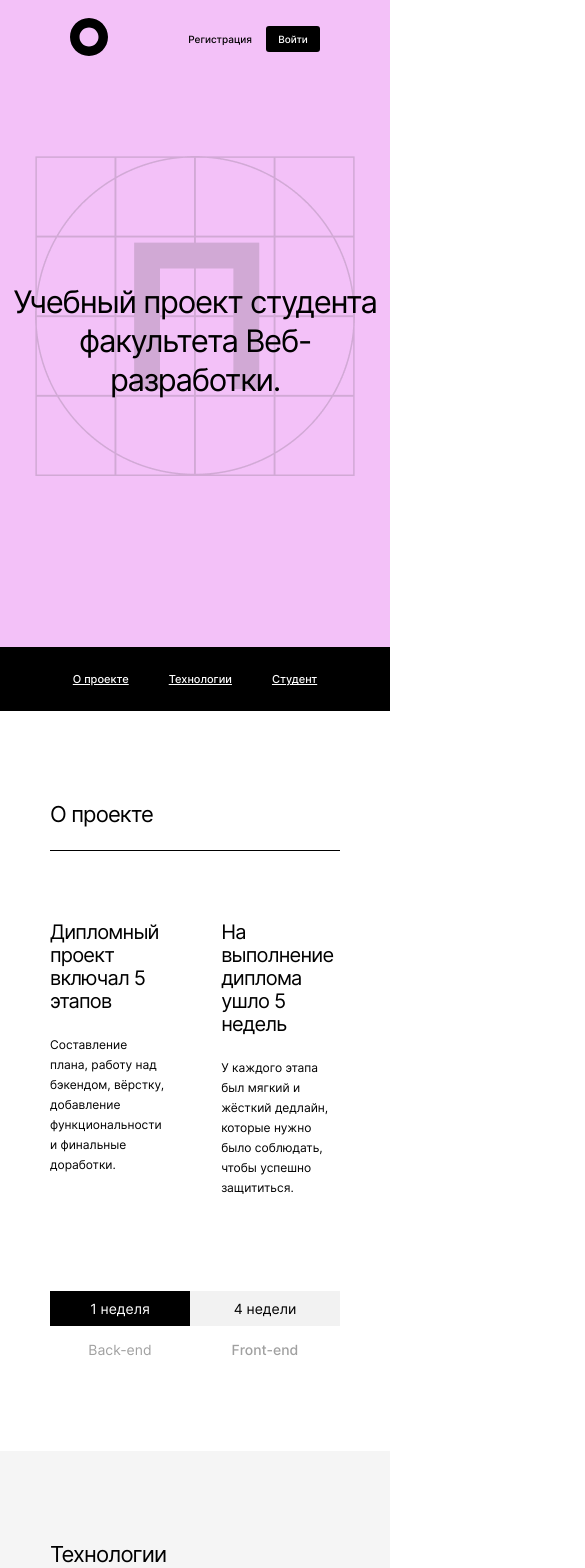
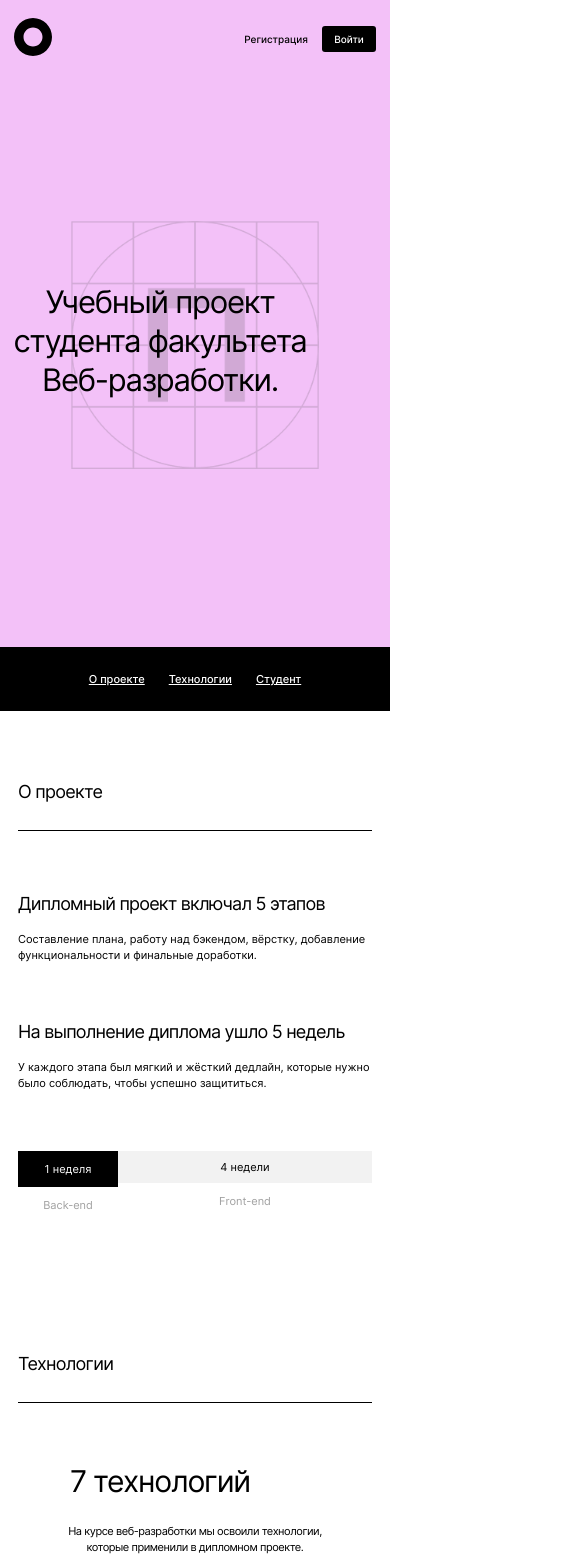
Before and after one commit to LarisaKindalova/movies-explorer-frontend, a React (Create React App) app: page / in a window 390 px wide. Shown: the top 1568 px of the page, 585 px wide, since content can reach past the window. Built offline with nearby package versions, Linux system fonts and the light colour scheme.

Commit message:
feat: adaptive #10

```diff
--- a/src/components/AboutMe/AboutMe.css
+++ b/src/components/AboutMe/AboutMe.css
@@ -70,6 +70,9 @@
 }
 
 @media screen and (max-width: 880px) {
+  .about-me__container {
+    width: 100%;
+  }
   .about-me__subtitle {
     font-size: 40px;
     margin: 0 0 16px;
@@ -81,7 +84,7 @@
   }
   .about-me__wrap {
     gap: 49px;
-    margin: 66px 50px;
+    margin: 66px 50px 91px;
   }
   .about-me__title {
     margin: 90px 50px 0;
@@ -97,3 +100,37 @@
     margin: 0 0 87px;
   }
 }
+
+@media screen and (max-width: 570px) {
+  .about-me__title {
+    margin: 0 14px;
+    font-size: 18px;
+    line-height: normal;
+    letter-spacing: -0.72px;
+    padding-bottom: 28px;
+  }
+  .about-me__wrap {
+    gap: 40px;
+    margin: 60px 14px 70px;
+    flex-direction: column-reverse;
+  }
+  .about-me__foto {
+    width: 292px;
+    height: 352px;
+  }
+  .about-me__subtitle {
+    font-size: 30px;
+    line-height: normal;
+    letter-spacing: -1.2px;
+    margin-bottom: 20px;
+  }
+  .about-me__description {
+    font-size: 11px;
+    line-height: 16px;
+  }
+  .about-me__block {
+    font-size: 11px;
+    line-height: 16px;
+    margin: 0 0 40px;
+  }
+}
--- a/src/components/AboutProject/AboutProject.css
+++ b/src/components/AboutProject/AboutProject.css
@@ -75,16 +75,7 @@
   text-align: center;
 }
 
-.project__back-text  {
-  color: #a0a0a0;
-  text-align: center;
-  font-size: 14px;
-  font-weight: 500;
-  line-height: 17px; /* 121.429% */
-  margin: 15px 0 0;
-}
-
-.project__front-text {
+.project__text  {
   color: #a0a0a0;
   text-align: center;
   font-size: 14px;
@@ -99,7 +90,7 @@
   }
   .project__list {
     margin: 70px 50px 0;
-    gap: 55px;
+    gap: 30px;;
   }
   .project__item {
     margin-right: 0;
@@ -109,15 +100,12 @@
   }
   .project__time {
     grid-template-columns: 140px 1fr;
-    margin: 93px 50px;
+    margin: 89px 50px;
   }
   .project__description {
     font-size: 12px;
   }
-  .project__back-text {
-    font-weight: 400;
-  }
-  .project_front-text {
+  .project__text {
     font-weight: 400;
   }
 }
@@ -126,4 +114,41 @@
   .project__description {
     font-size: 12px;
   }
+}
+
+@media screen and (max-width: 560px) {
+  .project__title{
+    font-size: 18px;
+    margin: 70px 18px 0;
+    padding-bottom: 28px;
+    letter-spacing: -0.72px;
   }
+  .project__list {
+    flex-direction: column;
+    margin: 63px 18px 0;
+    gap: 59px;
+  }
+  .project__subtitle {
+    padding-bottom: 16px;
+    font-size: 18px;
+  }
+   .project__description {
+    font-size: 11px;
+    line-height: 16px;
+  }
+  .project__time {
+    grid-template-columns: 100px 1fr;
+    margin: 60px 18px 69px;
+  }
+  .project__back {
+    font-size: 11px;
+    padding: 11px 14px;
+  }
+   .project__front {
+    font-size: 11px;
+  }
+  .project__text {
+    font-size: 11px;
+    margin: 10px 0 0;
+  }
+}
--- a/src/components/AboutProject/AboutProject.jsx
+++ b/src/components/AboutProject/AboutProject.jsx
@@ -19,11 +19,11 @@ function AboutProject () {
       <div className="project__time">
         <div className="project__backend">
           <p className="project__back">1 неделя</p>
-          <p className="project__back-text">Back-end</p>
+          <p className="project__text">Back-end</p>
         </div>
         <div className="project__frontend">
           <p className="project__front">4 недели</p>
-          <p className="project__front-text">Front-end</p>
+          <p className="project__text">Front-end</p>
         </div>
       </div>
       </div>
--- a/src/components/Footer/Footer.css
+++ b/src/components/Footer/Footer.css
@@ -26,10 +26,13 @@
   list-style: none;
   display: flex;
   gap: 20px;
+  margin: 0;
+  padding: 0;
 }
 .footer__copyright {
   font-size: 13px;
   font-weight: 400;
+  margin: 0;
 }
 
 .footer__link {
@@ -40,6 +43,32 @@
 
 @media screen and (max-width: 880px) {
   .footer {
-    margin: 0 50px 20px;
+    margin: 60px 30px 20px;
   }
 }
+
+@media screen and (max-width: 440px) {
+  .footer {
+    margin: 60px 10px 20px;
+  }
+  .footer__text {
+    font-size: 12px;
+    margin: 0;
+  }
+  .footer__wrap {
+    flex-direction: column-reverse;
+  }
+  .footer__liks {
+    flex-direction: column;
+    align-items: center;
+    margin: 29px 0 0;
+    gap: 8px;
+  }
+  .footer__link {
+    font-size: 12px;
+  }
+  .footer__copyright {
+    margin: 30px 0 0;
+    font-size: 12px;
+  }
+}
--- a/src/components/Header/Header.css
+++ b/src/components/Header/Header.css
@@ -1,8 +1,5 @@
 .header_promo {
   background-color: #f3c1f8;
-}
-.header {
-  background-color: #fff;
 }
 
 .header__container {
@@ -29,8 +26,38 @@
   display: none;
 }
 
+.header__auth {
+  display: flex;
+  gap: 30px;
+  align-items: center;
+}
+
+.header__register {
+  text-decoration: none;
+  font-size: 12px;
+  font-style: normal;
+  font-weight: 500;
+  line-height: 16px;
+  color: #000;
+}
+
+.header__login {
+  text-decoration: none;
+  color: #fff;
+  font-size: 12px;
+  font-style: normal;
+  font-weight: 500;
+  line-height: 16px;
+  background-color: #000;
+  border-radius: 3px;
+  width: 76px;
+  height: 16px;
+  text-align: center;
+  padding: 8px 0;
+}
+
 @media screen and (max-width: 768px){
-  .header {
+  .header__container {
     padding: 15px 30px 0;
   }
   .header__burger {
@@ -50,6 +77,12 @@
 
   .header__burger:hover {
     opacity: .8;
+  }
+}
+
+@media screen and (max-width: 880px) {
+  .header__container {
+    padding: 18px 30px;
   }
 }
 
@@ -83,30 +116,19 @@
   padding: 8px 0;
 }
 
-@media screen and (max-width: 880px) {
-  .header {
-    padding: 18px 30px;
-  }
-}
 
-@media screen and (max-width: 880px) {
-  .header {
-    padding: 18px 30px;
-  }
-}
-
-@media screen and (max-width: 500px) {
-  .header {
-    padding: 18px 18px;
+@media screen and (max-width: 650px) {
+  .header__container {
+    padding: 18px 14px;
+    max-width: 100%;
   }
     .nav__auth {
       gap: 14px;
     }
-
-  .nav__auth-register {
+    .header__register {
       font-size: 10px;
       }
-  .nav__auth-login {
+    .header__login {
       font-size: 10px;
       font-style: normal;
       width: 54px;
@@ -114,4 +136,7 @@
       text-align: center;
       padding: 5px 0;
     }
+    .header__auth {
+      gap: 14px;
     }
+  }
--- a/src/components/Header/Header.jsx
+++ b/src/components/Header/Header.jsx
@@ -8,15 +8,15 @@ function Header() {
   const location = useLocation();
 
   return (
-    <header className={`header_promo ${location.path === "/" ? "header_promo" : ""}`} >
+    <header className={`header_promo ${location.path === "/" ? "header__promo" : ""}`} >
       <div className="header__container">
         <Link to="/">
           <img className="header__logo link" src={logo} alt="Логотип"></img>
         </Link>
         {/* <Navigation /> */}
-        <nav className="nav__auth">
-            <Link to="#" className="nav__auth-register link">Регистрация</Link>
-            <Link  to="#" className="nav__auth-login button">Войти</Link>
+        <nav className="header__auth">
+            <Link to="#" className="header__register link">Регистрация</Link>
+            <Link  to="#" className="header__login button">Войти</Link>
         </nav>
       </div>
     </header>
--- a/src/components/NavTab/NavTab.css
+++ b/src/components/NavTab/NavTab.css
@@ -18,12 +18,12 @@
 
 
 @media screen and (max-width: 560px) {
-
   .nav-tab__link {
     font-size: 11px;
   }
   .nav-tab {
-    max-width: 100%;
+    width: 100%;
+    gap: 24px;
   }
 
 }
--- a/src/components/Portfolio/Portfolio.css
+++ b/src/components/Portfolio/Portfolio.css
@@ -57,7 +57,39 @@
 }
 
 @media screen and (max-width: 880px) {
-  portfolio__link {
+  .portfolio__link {
     font-size: 28px;
   }
+  .portfolio__title {
+    margin: 0 50px;
+  }
+  .portfolio__list {
+    margin: 0 50px;
+    padding: 0 0 90px;
+  }
+  .portfolio_item {
+    padding-bottom: 19px;
+  }
 }
+
+@media screen and (max-width: 440px) {
+  .portfolio__title {
+    margin: 0 14px;
+    font-size: 14px;
+  }
+  .portfolio_item {
+    padding-bottom: 19px;
+  }
+  .portfolio__link {
+    font-size: 18px;
+    letter-spacing: -0.72px;
+    line-height: 28px;
+  }
+  .portfolio {
+    gap: 40px;
+  }
+  .portfolio__list {
+    margin: 0 14px;
+    padding: 0 0 70px;
+  }
+}
--- a/src/components/Promo/Promo.css
+++ b/src/components/Promo/Promo.css
@@ -25,12 +25,16 @@
   text-align: center;
   margin: 0 auto;
   padding: 0 0 44px;
-  width: 730px;
+  max-width: 730px;
 }
 
 @media screen and (max-width: 840px) {
   .promo__wrap {
     min-height: 784px;
+    background-position-y: 220px;
+  }
+  .promo__title {
+    padding: 0px 0 24px;
   }
 }
 
@@ -48,17 +52,18 @@
     font-size: 31px;
     line-height: 39px;
     letter-spacing: -1.24px;
+    padding: 0px 0 43px;
+  }
+  .promo__wrap {
+    min-height: 570px;
     background-size: 248px 248px;
+    background-position-y: 144px
   }
 }
 
-@media screen and (max-width: 420px) {
+@media screen and (max-width: 400px) {
   .promo__title {
-    font-size: 31px;
-    line-height: 39px; /* 125.806% */
-    letter-spacing: -1.24px;
-  }
-  .promo__wrap {
-    min-height: 570px;
+     max-width: 300px;
+     margin: 0 10px;
   }
 }
--- a/src/components/Techs/Techs.css
+++ b/src/components/Techs/Techs.css
@@ -59,7 +59,6 @@
   background-color: #e8e8e8;
   border-radius: 10px;
   padding: 22px 0 21px;
-  width: 90px;
   text-align: center;
 }
 
@@ -68,7 +67,7 @@
     margin: 90px 50px 0;
   }
   .techs__subtitle {
-    max-width: 600px;
+    max-width: 100%;
     margin: 80px auto 22px;
   }
   .techs__description {
@@ -76,6 +75,7 @@
   }
   .techs__item {
     font-size: 12px;
+    padding: 21px 0 21px;
   }
   .techs__list {
     grid-template-columns: repeat(auto-fit, 84px);
@@ -84,10 +84,28 @@
 }
 
 @media screen and (max-width: 440px) {
+  .techs {
+    background-color: #fff;
+  }
+  .techs__title {
+    margin: 70px 18px 0;
+    font-size: 18px;
+    letter-spacing: -0.72px;
+    padding-bottom: 28px;
+  }
   .techs__subtitle {
     max-width: 600px;
     font-size: 30px;
     letter-spacing: -1.2px;
+    line-height: normal;
+    margin: 60px 14px 24px;
+    max-width: 292px;
+  }
+  .techs__description {
+    font-size: 11px;
+    max-width: 292px;
+    line-height: 16px; /* 145.455% */
+    letter-spacing: -0.44px;
   }
   .techs__list {
     margin: 50px 71px 140px;
```
Lines whose indentation alone changed are shown as unchanged.
